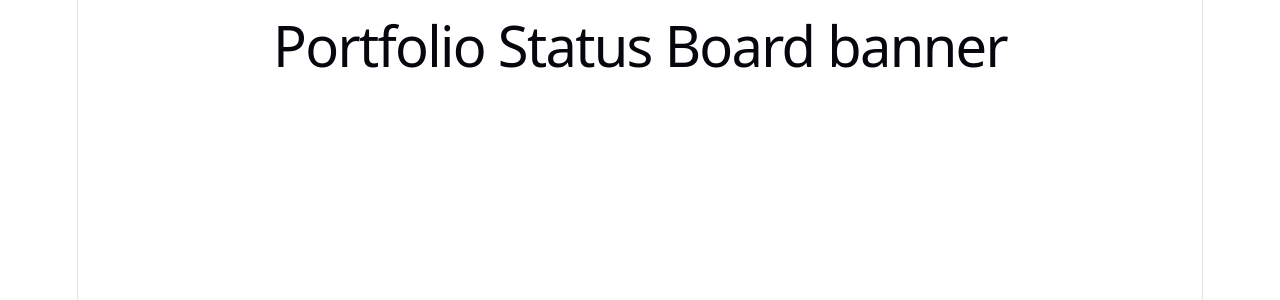
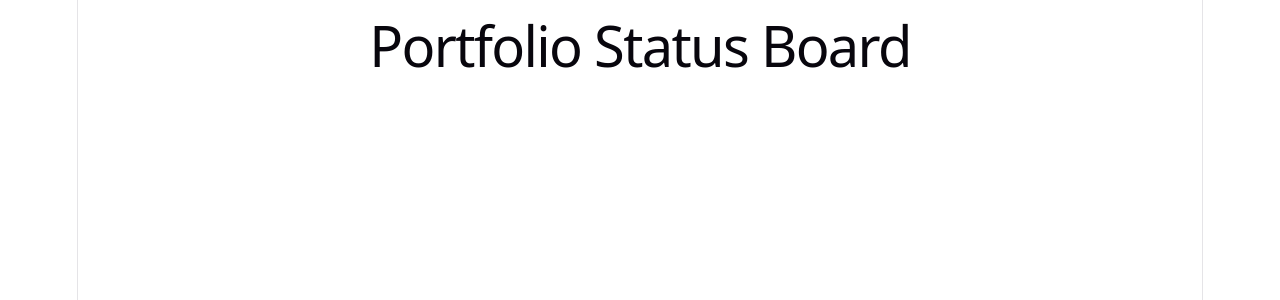
Before and after one commit to llefranc01/portfolio-pipeline, a React (Vite) app: page / in a window 1280 px wide. Shown: the top 300 px of the page. Built offline with nearby package versions, Linux system fonts and the light colour scheme.

Commit message:
Update App.jsx

```diff
--- a/src/App.jsx
+++ b/src/App.jsx
@@ -3,7 +3,7 @@ function App() {
     <>
       <div>
 
-        <h1>Portfolio Status Board banner</h1>
+        <h1>Portfolio Status Board</h1>
 
       </div>
 
```
